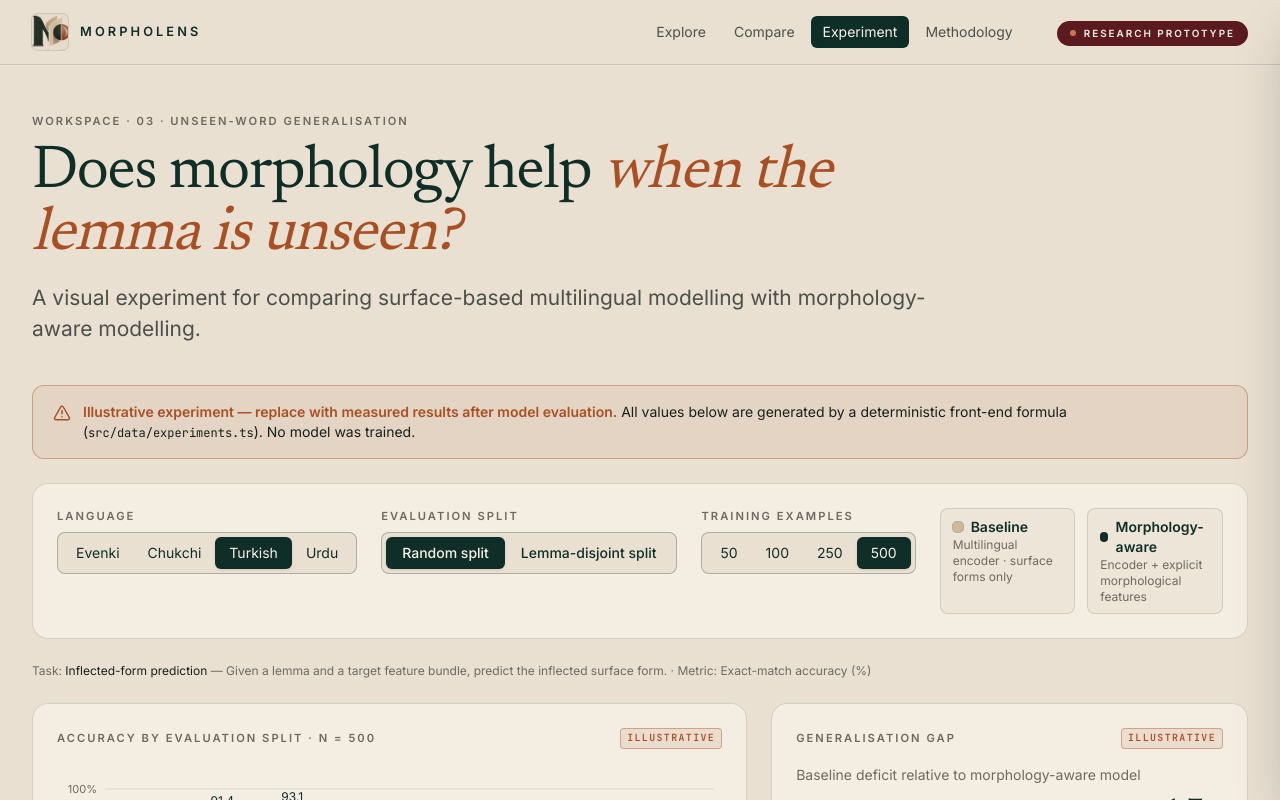
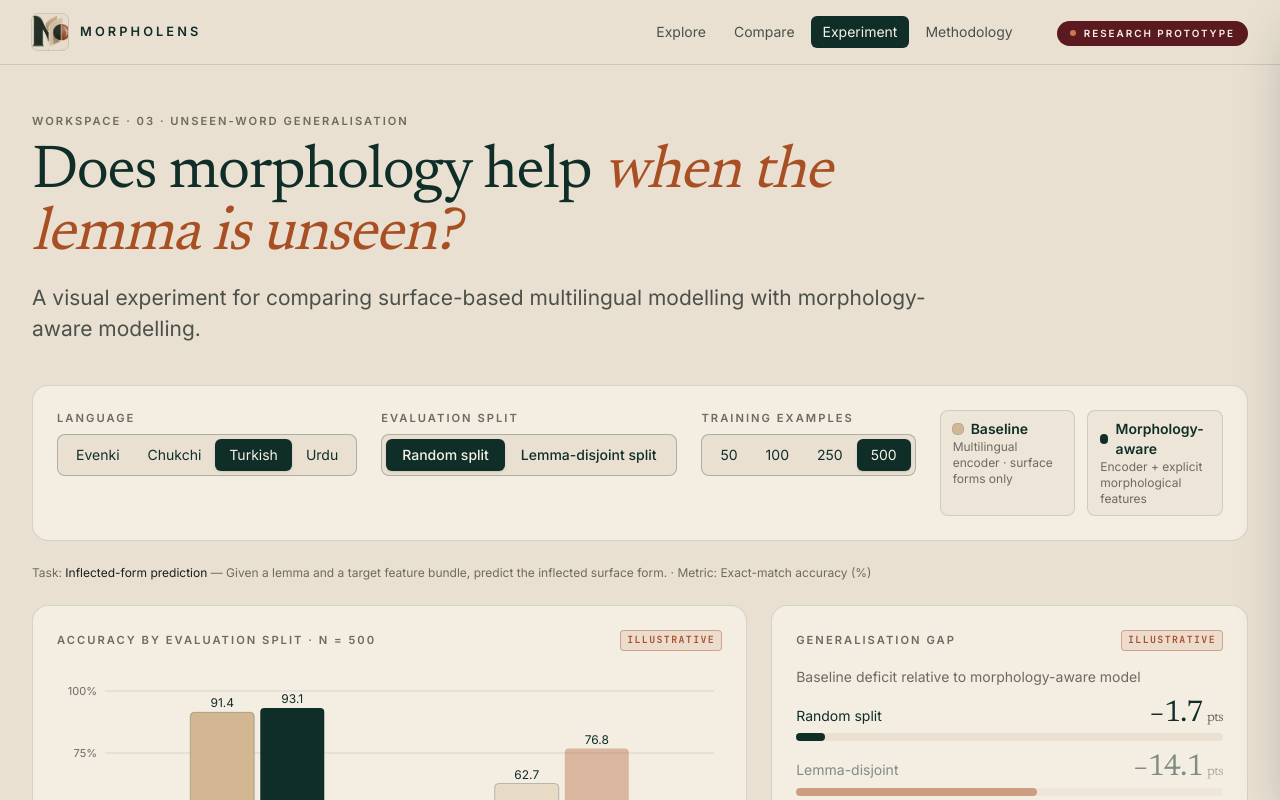
Before and after one commit to inayatarshad/morpholens_app, a Next.js app: page /experiment in a window 1280 px wide. Shown: the top 800 px of the page. Built offline with nearby package versions, Linux system fonts and the light colour scheme; a web font is replaced by a local one.

Commit message:
Remove illustrative banner from experiment page
Chart and panel ILLUSTRATIVE labels remain.

Co-Authored-By: Claude Opus 5 <noreply@anthropic.com>

```diff
--- a/src/components/ExperimentWorkspace.tsx
+++ b/src/components/ExperimentWorkspace.tsx
@@ -1,7 +1,6 @@
 "use client";
 
 import { useState } from "react";
-import { TriangleAlert } from "lucide-react";
 import { task } from "@/data/experiments";
 import type { ExperimentSplit, LanguageId, TrainingSize } from "@/data/types";
 import { ExperimentControls } from "./ExperimentControls";
@@ -16,14 +15,6 @@ export function ExperimentWorkspace() {
 
   return (
     <div className="space-y-6">
-      <div className="flex items-start gap-3 rounded-xl border border-sienna/40 bg-sienna/[0.08] px-5 py-4 text-sm text-ink">
-        <TriangleAlert size={18} className="mt-0.5 shrink-0 text-sienna" />
-        <p>
-          <strong className="font-semibold text-sienna">Illustrative experiment — replace with measured results after model evaluation.</strong>{" "}
-          All values below are generated by a deterministic front-end formula (<code className="font-mono text-xs">src/data/experiments.ts</code>). No model was trained.
-        </p>
-      </div>
-
       <ExperimentControls lang={lang} split={split} size={size} onLang={setLang} onSplit={setSplit} onSize={setSize} />
 
       <p className="text-xs text-muted">
```
